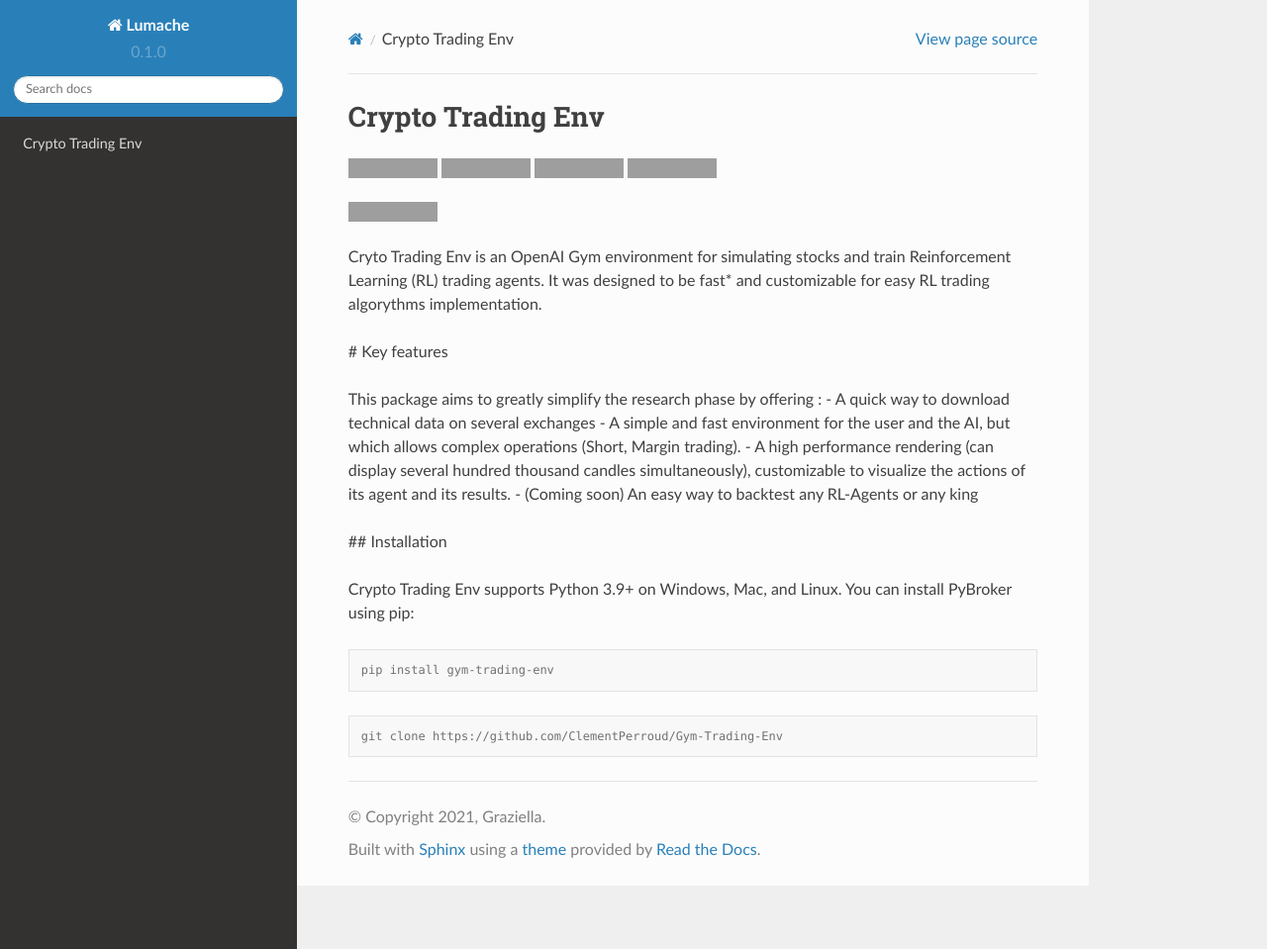
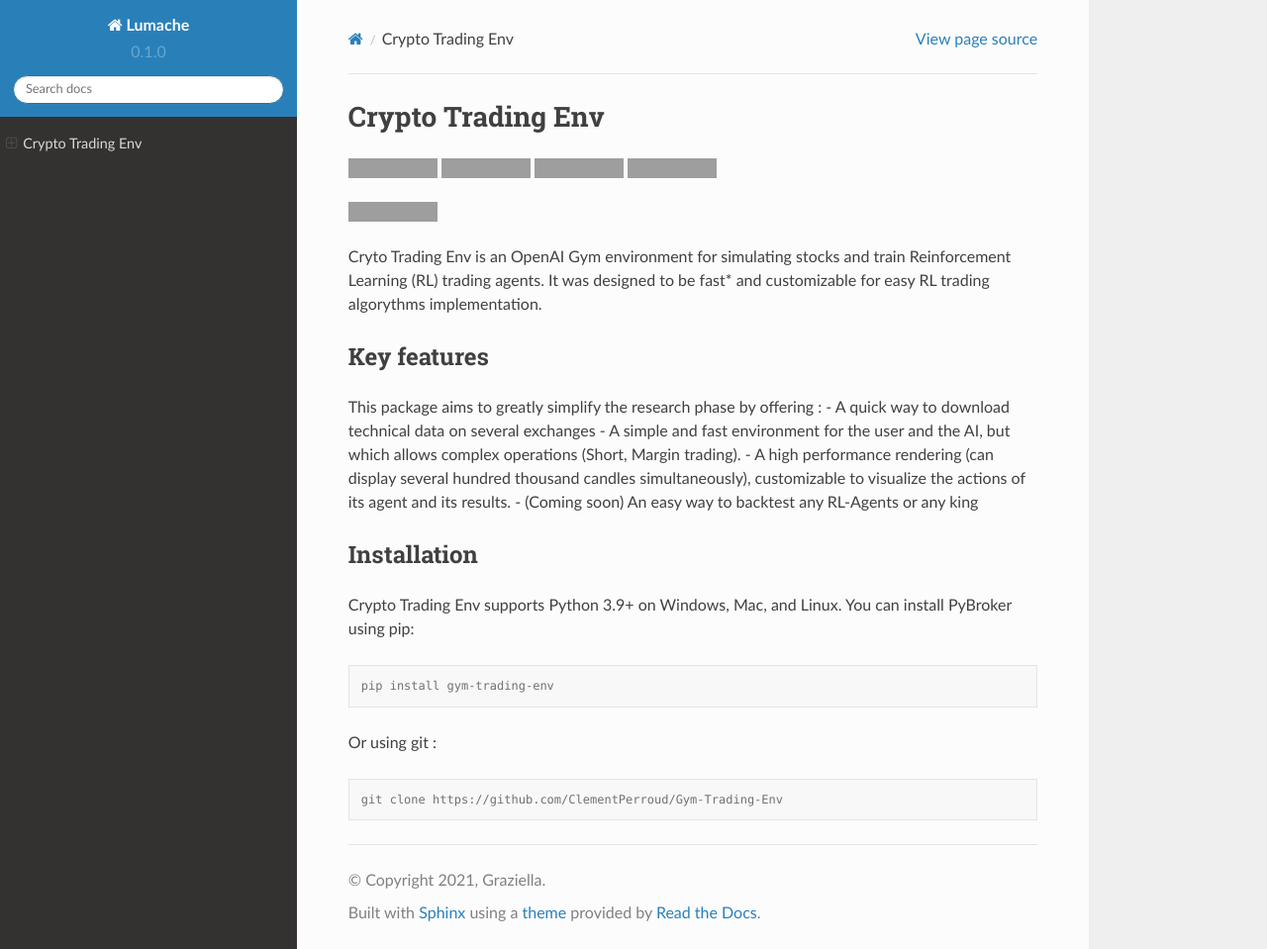
Before and after one commit to ClementPerroud/Gym-Trading-Env, a Sphinx documentation site: the page built from docs/source/index.rst, in a window 1280 px wide and 959 px high. Shown: the whole window at 99% size. Built offline with Sphinx 7.4.7 and the Read the Docs theme 2.0.0, drawn with Linux system fonts in a browser that asks for light colours; grey boxes are pictures that could not be loaded.

Commit message:
Update index.rst

```diff
--- a/docs/source/index.rst
+++ b/docs/source/index.rst
@@ -29,7 +29,8 @@ Crypto Trading Env
 Cryto Trading Env is an OpenAI Gym environment for simulating stocks and train Reinforcement Learning (RL) trading agents.
 It was designed to be fast* and customizable for easy RL trading algorythms implementation.
 
-# Key features
+Key features
+=============
 
 This package aims to greatly simplify the research phase by offering :
 - A quick way to download technical data on several exchanges
@@ -37,7 +38,8 @@ This package aims to greatly simplify the research phase by offering :
 - A high performance rendering (can display several hundred thousand candles simultaneously), customizable to visualize the actions of its agent and its results.
 - (Coming soon) An easy way to backtest any RL-Agents or any king
 
-## Installation
+Installation
+=============
 
 Crypto Trading Env supports Python 3.9+ on Windows, Mac, and Linux. You can install PyBroker using pip:
 
@@ -45,6 +47,7 @@ Crypto Trading Env supports Python 3.9+ on Windows, Mac, and Linux. You can inst
 
    pip install gym-trading-env
 
+Or using git :
 
 .. code-block:: console
 
```
